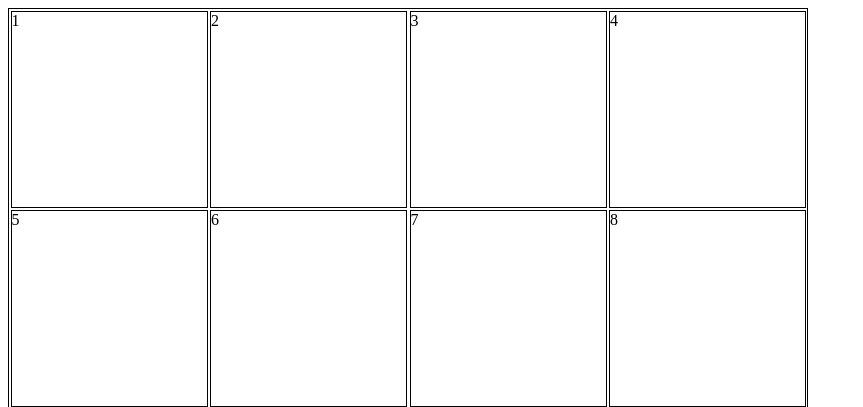
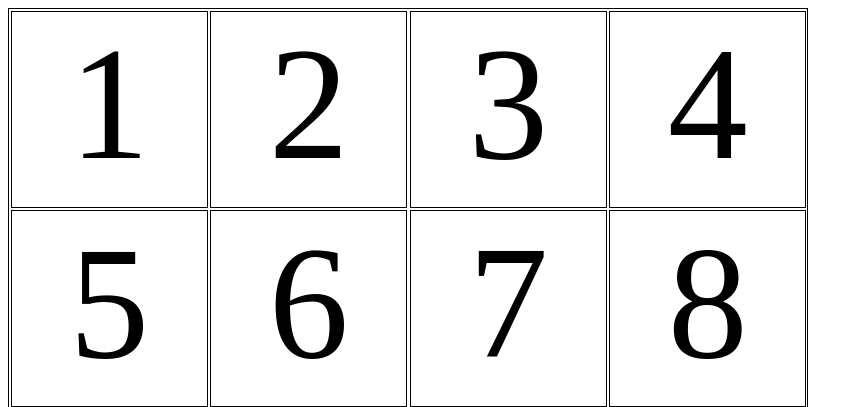
Before and after one commit to juliovquevedo/15square, a plain HTML site: page index.html in a window 1280 px wide. Shown: the top 407 px of the page, without its empty margins (0-863 px from the left). Drawn offline with Linux system fonts and the light colour scheme.

Commit message:
added the numbers and adjusted position to show a space between inner squares

```diff
--- a/style.css
+++ b/style.css
@@ -20,6 +20,8 @@
     border: black solid 1px;
     height: 24.7%;
     width: 24.7%;
+    font-size: 10rem;
+    text-align: center;
 }
 
 .sq1 {top: 0.2%; left: 0.2%;}
```
